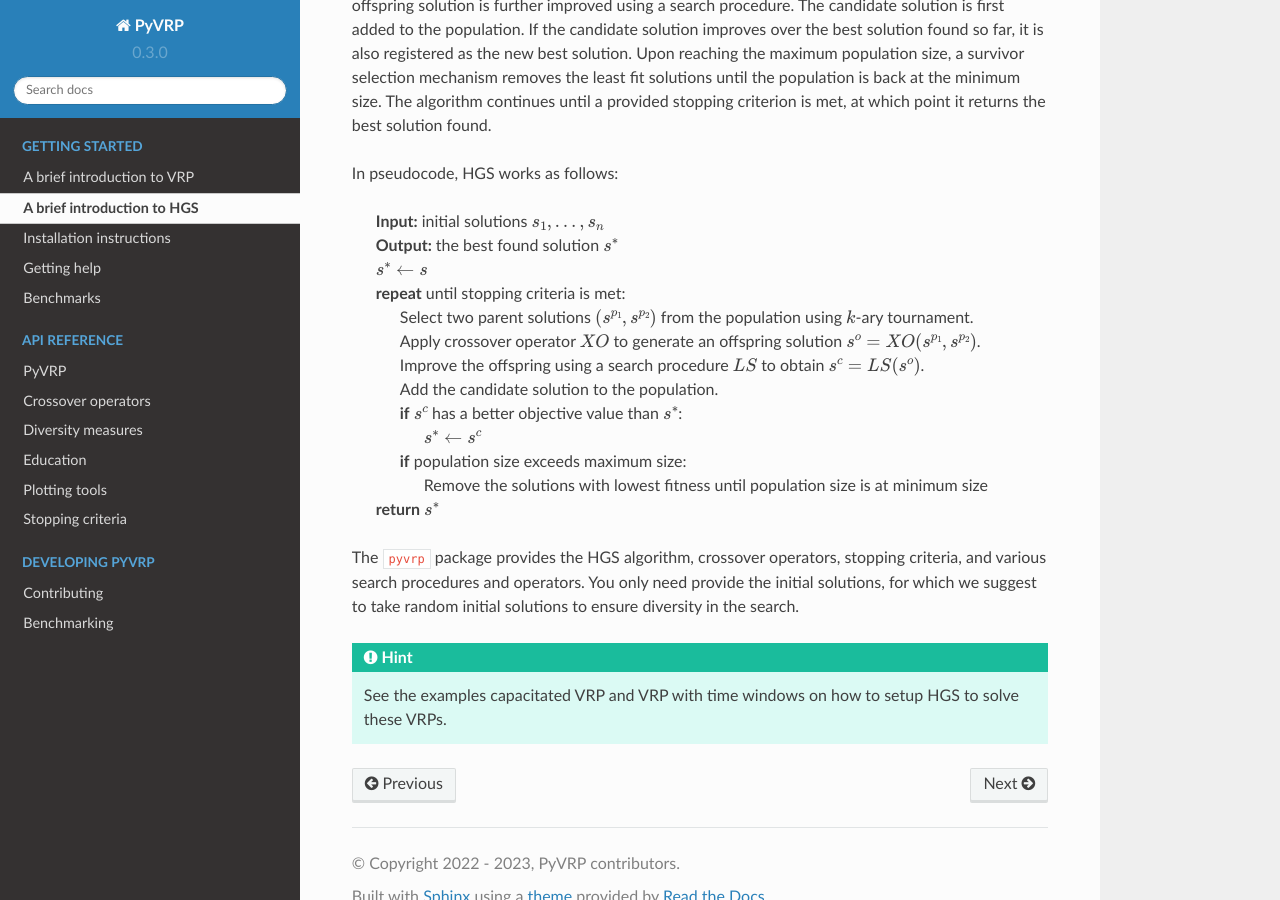
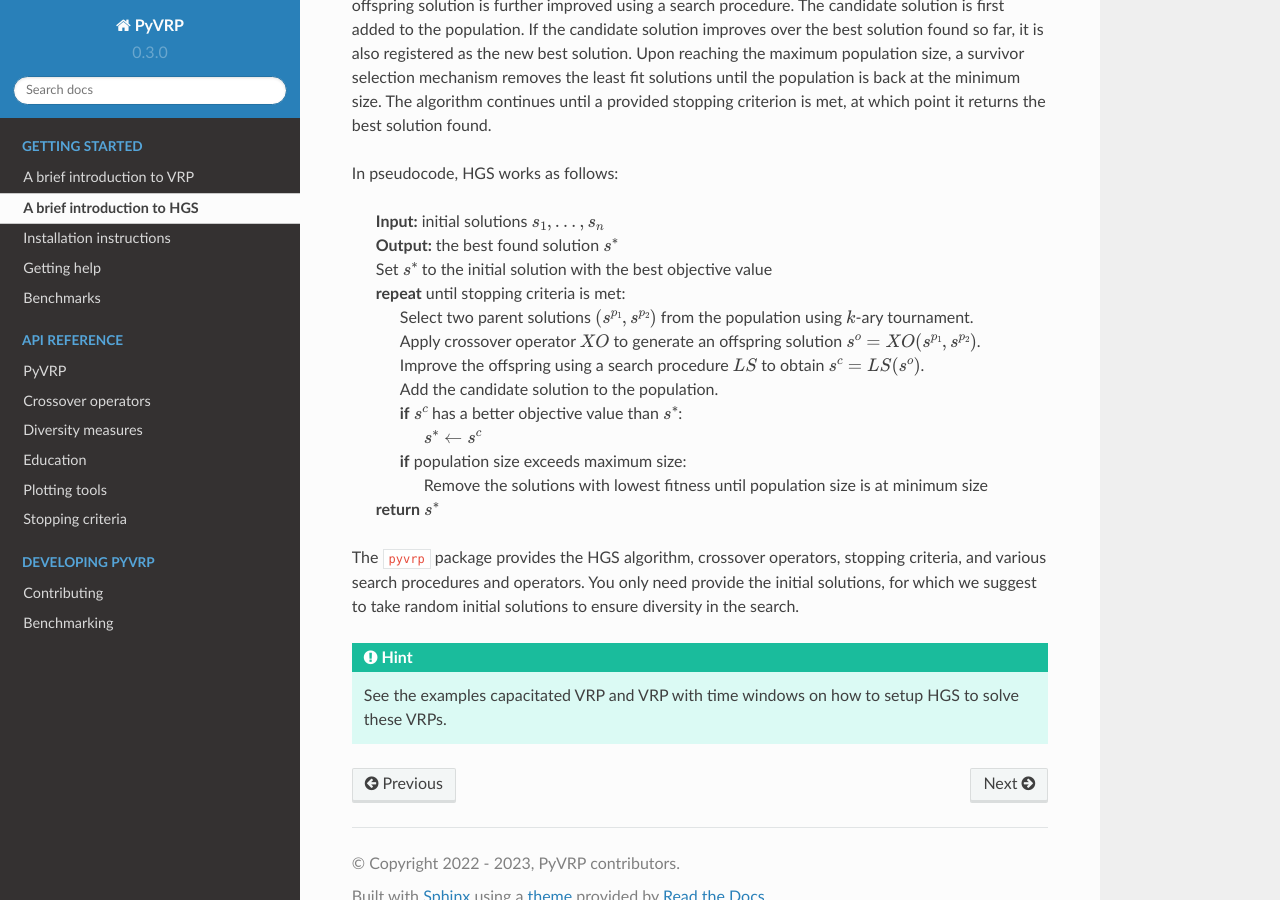
Before and after one commit to PyVRP/PyVRP, a Sphinx documentation site: the page built from docs/source/setup/introduction_to_hgs.rst, in a window 1280 px wide and 900 px high, scrolled down 531 px. Built offline with Sphinx 7.4.7 and the Read the Docs theme 2.0.0, drawn with Linux system fonts in a browser that asks for light colours; pages that are not in the unit, such as notebooks, are missing from menus.

Commit message:
Rephrase initialization best solution value

```diff
--- a/docs/source/setup/introduction_to_hgs.rst
+++ b/docs/source/setup/introduction_to_hgs.rst
@@ -25,7 +25,7 @@ In pseudocode, HGS works as follows:
 
        **Input:** initial solutions :math:`s_1, \dots, s_{n}`
        **Output:** the best found solution :math:`s^*`
-       :math:`s^* \gets s`
+       Set :math:`s^*` to the initial solution with the best objective value
        **repeat** until stopping criteria is met:
            Select two parent solutions :math:`(s^{p_1}, s^{p_2})` from the population using :math:`k`-ary tournament.
            Apply crossover operator :math:`XO` to generate an offspring solution :math:`s^o=XO(s^{p_1}, s^{p_2})`.
```
